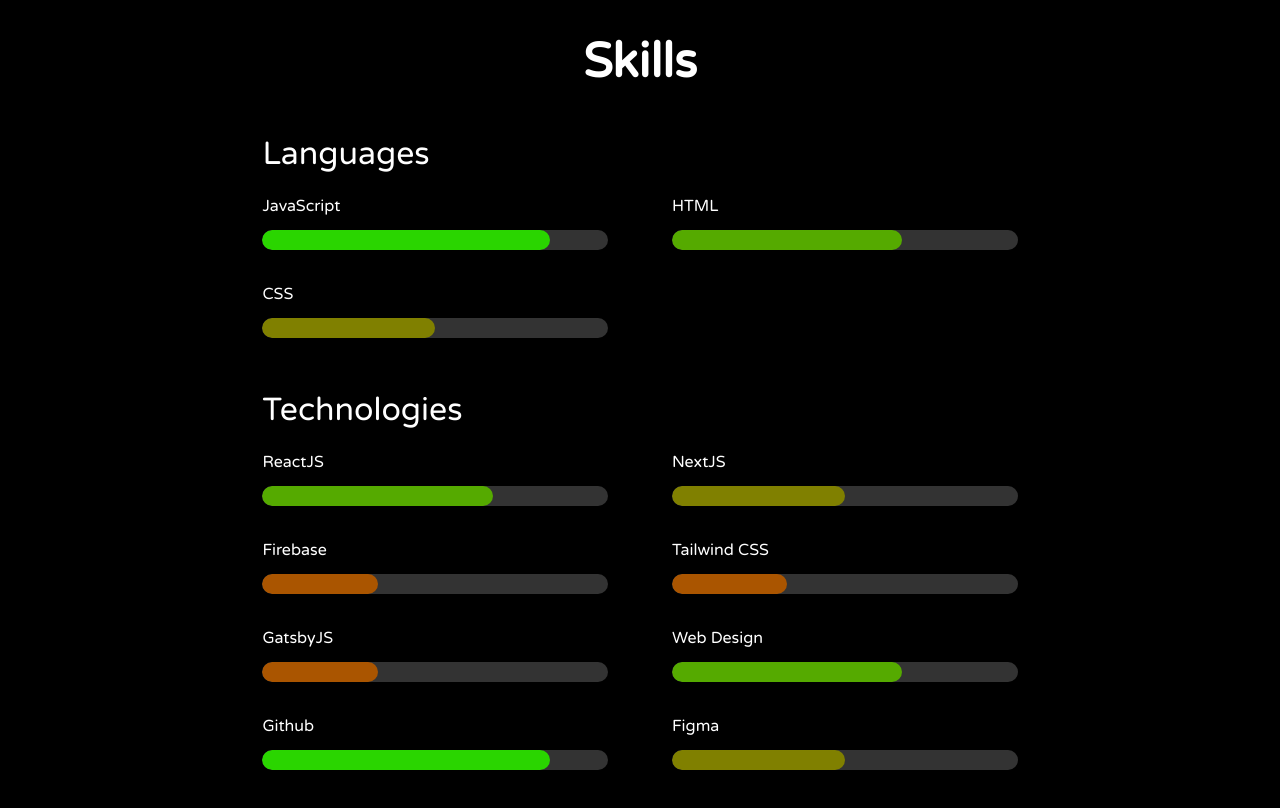
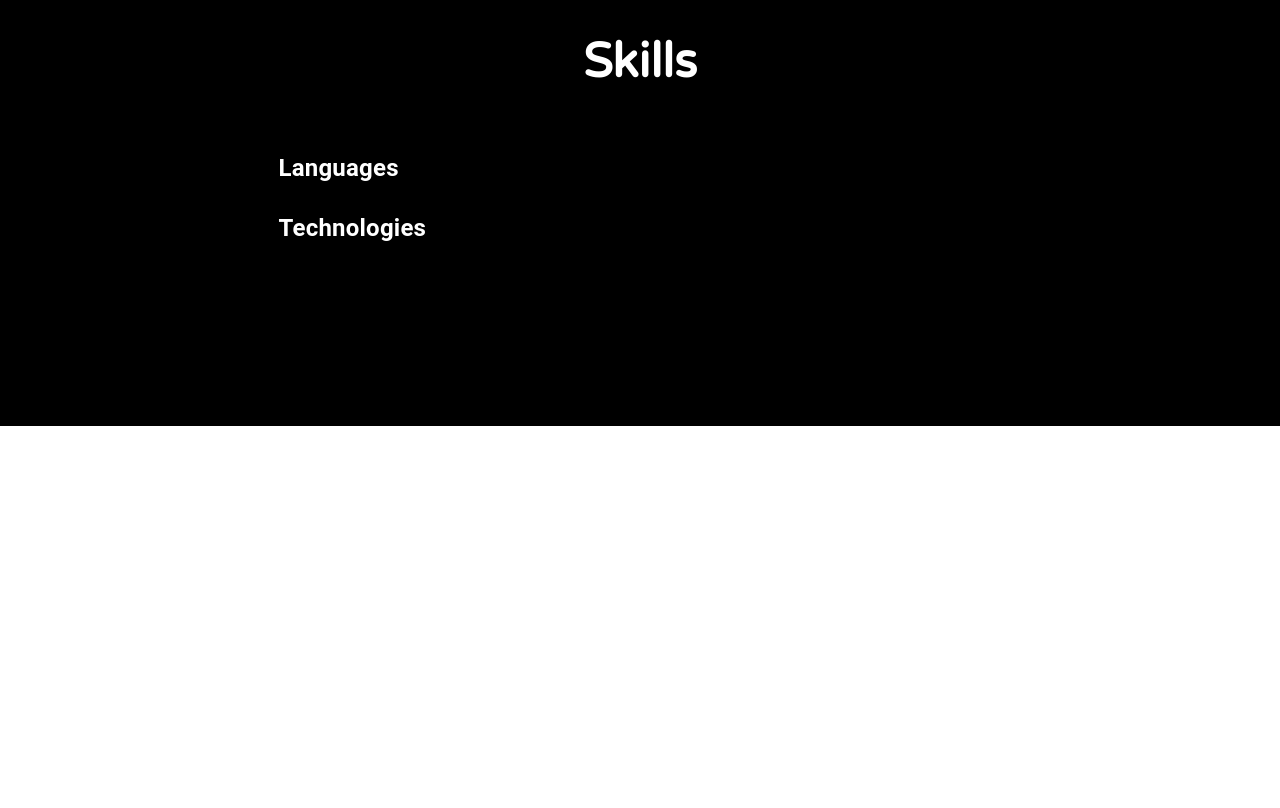
Before and after one commit to Thangle8501340/Thangle8501340, a Next.js app in the folder thang-portfolio/: page /about in a window 1280 px wide. Shown: the part 1480-2288 px from the top of the page. After the commit the page ends 1906 px from the top, so only its background shows below. Built offline with nearby package versions, Linux system fonts and the light colour scheme.

Commit message:
Added skill list

```diff
--- a/thang-portfolio/src/app/about/page.js
+++ b/thang-portfolio/src/app/about/page.js
@@ -8,9 +8,9 @@
 
       <Layout>
         <div className="flex flex-col items-center justify-center w-full py-12">
-          <p className="text-center text-6xl uppercase ">Timeline</p>
+          <p className="text-center text-6xl uppercase ">Life Timeline</p>
           <div className="w-full mt-8">
-            <TimeLine />
+            <TimeLine file="/timelineData.txt"  />
           </div>
         </div>
       </Layout>
--- a/thang-portfolio/src/components/SkillList.js
+++ b/thang-portfolio/src/components/SkillList.js
@@ -1,142 +1,150 @@
 "use client";
-import React, { useState } from 'react';
+import React, { useState, useEffect } from 'react';
+import List from '@mui/material/List';
+import ListItem from '@mui/material/ListItem';
+import ListItemText from '@mui/material/ListItemText';
+import Collapse from '@mui/material/Collapse';
+import { styled } from '@mui/system';
 
-const skills = {
-  Languages: [
-    { name: 'JavaScript', experience: 5 },
-    { name: 'HTML', experience: 4 },
-    { name: 'CSS', experience: 3 },
-  ],
-  Technologies: [
-    { name: 'ReactJS', experience: 4 },
-    { name: 'NextJS', experience: 3 },
-    { name: 'Firebase', experience: 2 },
-    { name: 'Tailwind CSS', experience: 2 },
-    { name: 'GatsbyJS', experience: 2 },
-    { name: 'Web Design', experience: 4 },
-    { name: 'Github', experience: 5 },
-    { name: 'Figma', experience: 3 },
-  ],
+// Function to determine the color of the progress bar based on experience
+const getColor = (experience) => {
+  const percentage = experience / 10;
+  const green = Math.round(255 * (percentage + 0.2));
+  return `rgb(0,${green},0)`;
 };
 
-const getColor = (experience) => {
-  const percentage = (experience) / 6;
-  const r = Math.round(255 * (1 - percentage));
-  const g = Math.round(255 * percentage);
-  const b = 0;
-  return `rgb(${r},${g},${b})`;
-};
-
-const ProgressBar = ({ experience }) => {
-  const color = getColor(experience);
-
-  return (
-    <div
-      style={{
-        width: '100%',
+// Styled component for the progress bar
+const ProgressBar = styled('div')(({ experience }) => ({
+  width: '80%', // Reduced to prevent overflow
   height: '20px',
   backgroundColor: '#333',
   borderRadius: '10px',
   overflow: 'hidden',
   position: 'relative',
   marginTop: '4px',
-      }}
-    >
-      <div
-        style={{
-          width: `${(experience / 6) * 100}%`,
+  marginBottom: '16px',
+  '&::after': {
+    content: '""',
+    width: `${(experience / 10) * 100}%`,
     height: '100%',
-          backgroundColor: color,
+    backgroundColor: getColor(experience),
     position: 'absolute',
     top: 0,
     left: 0,
     borderRadius: '10px',
-        }}
-      />
-    </div>
-  );
+  },
+}));
+
+// Main component to display skill lists
+const SkillList = () => {
+  const [skills, setSkills] = useState(null);
+  const [hoveredSkill, setHoveredSkill] = useState(null); // Track the currently hovered skill
+  const [openSection, setOpenSection] = useState(null); // Track the currently open section
+
+  // Fetch skills data from the .txt file
+  useEffect(() => {
+    fetch('/skills.txt')
+      .then((response) => response.json())
+      .then((data) => setSkills(data))
+      .catch((error) => console.error('Error fetching skills:', error));
+  }, []);
+
+  if (!skills) {
+    return <div>Loading...</div>; // Handle loading state
+  }
+
+  // Sort skills by experience in descending order
+  const sortedLanguages = [...skills.languages].sort((a, b) => b.experience - a.experience);
+  const sortedTechnologies = [...skills.technologies].sort((a, b) => b.experience - a.experience);
+
+  // Handle section toggle (open/close)
+  const handleClick = (section) => {
+    setOpenSection((prevSection) => (prevSection === section ? null : section));
   };
-
-const SkillList = () => {
-  const [hoveredSkill, setHoveredSkill] = useState(null);
 
   return (
     <div style={{ width: '80%', margin: '0 auto', padding: '2rem', backgroundColor: 'black', borderRadius: '10px' }}>
-      <h1 style={{ textAlign: 'center', marginBottom: '2rem', fontSize: '3rem', fontWeight: 'bold', color: 'white' }}>Skills</h1>
+      <h1 style={{ textAlign: 'center', marginBottom: '2rem', fontSize: '3rem', fontWeight: 'bold', color: 'white' }}>
+        Skills
+      </h1>
+      <List sx={{ bgcolor: 'black', color: 'white' }}>
 
         {/* Languages Section */}
-      <div style={{ marginBottom: '3rem' }}>
-        <h2 style={{ fontSize: '2rem', color: 'white', marginBottom: '1rem' }}>Languages</h2>
-        <div style={{ display: 'grid', gridTemplateColumns: '1fr 1fr', gap: '2rem 4rem' }}>
-          {skills.Languages.map((skill, index) => (
-            <div
+        <ListItem button onClick={() => handleClick('languages')}>
+          <ListItemText primary="Languages" primaryTypographyProps={{ fontSize: '1.5rem', fontWeight: 'bold' }} />
+        </ListItem>
+        <Collapse in={openSection === 'languages'} timeout="auto" unmountOnExit>
+          <List component="div" disablePadding>
+            {sortedLanguages.map((skill, index) => (
+              <ListItem
                 key={index}
-              style={{ display: 'flex', flexDirection: 'column', alignItems: 'flex-start' }}
+                sx={{ pl: 4, mb: 2, display: 'flex', alignItems: 'center' }}
                 onMouseEnter={() => setHoveredSkill(skill.name)}
                 onMouseLeave={() => setHoveredSkill(null)}
               >
-              <div style={{ paddingBottom: '0.5rem', position: 'relative' }}>
-                {skill.name}
+                <div style={{ width: '20%' }}>{skill.name}</div>
+                <ProgressBar experience={skill.experience} />
                 {hoveredSkill === skill.name && (
                   <div
                     style={{
-                      position: 'absolute',
-                      top: '-25px',
-                      left: '0',
+                      marginLeft: '10px',
                       backgroundColor: '#333',
                       color: 'white',
                       padding: '5px 10px',
                       borderRadius: '5px',
                       fontSize: '0.9rem',
                       whiteSpace: 'nowrap',
+                      position: 'absolute',
+                      left: '50%',
+                      transform: 'translateX(-50%)',
                     }}
                   >
                     {skill.experience} years
                   </div>
                 )}
-              </div>
-              <ProgressBar experience={skill.experience} />
-            </div>
+              </ListItem>
             ))}
-        </div>
-      </div>
+          </List>
+        </Collapse>
 
         {/* Technologies Section */}
-      <div>
-        <h2 style={{ fontSize: '2rem', color: 'white', marginBottom: '1rem' }}>Technologies</h2>
-        <div style={{ display: 'grid', gridTemplateColumns: '1fr 1fr', gap: '2rem 4rem' }}>
-          {skills.Technologies.map((skill, index) => (
-            <div
+        <ListItem button onClick={() => handleClick('technologies')}>
+          <ListItemText primary="Technologies" primaryTypographyProps={{ fontSize: '1.5rem', fontWeight: 'bold' }} />
+        </ListItem>
+        <Collapse in={openSection === 'technologies'} timeout="auto" unmountOnExit>
+          <List component="div" disablePadding>
+            {sortedTechnologies.map((skill, index) => (
+              <ListItem
                 key={index}
-              style={{ display: 'flex', flexDirection: 'column', alignItems: 'flex-start' }}
+                sx={{ pl: 4, mb: 2, display: 'flex', alignItems: 'center' }}
                 onMouseEnter={() => setHoveredSkill(skill.name)}
                 onMouseLeave={() => setHoveredSkill(null)}
               >
-              <div style={{ paddingBottom: '0.5rem', position: 'relative' }}>
-                {skill.name}
+                <div style={{ width: '20%' }}>{skill.name}</div>
+                <ProgressBar experience={skill.experience} />
                 {hoveredSkill === skill.name && (
                   <div
                     style={{
-                      position: 'absolute',
-                      top: '-25px',
-                      left: '0',
+                      marginLeft: '10px',
                       backgroundColor: '#333',
                       color: 'white',
                       padding: '5px 10px',
                       borderRadius: '5px',
                       fontSize: '0.9rem',
                       whiteSpace: 'nowrap',
+                      position: 'absolute',
+                      left: '50%',
+                      transform: 'translateX(-50%)',
                     }}
                   >
                     {skill.experience} years
                   </div>
                 )}
-              </div>
-              <ProgressBar experience={skill.experience} />
-            </div>
+              </ListItem>
             ))}
-        </div>
-      </div>
+          </List>
+        </Collapse>
+      </List>
     </div>
   );
 };
```
Also changed, not shown: thang-portfolio/src/components/Timeline.js (+11 -51 lines), thang-portfolio/public/skills.txt (added), thang-portfolio/public/timelineData.txt (added). Lines whose indentation alone changed are shown as unchanged.
